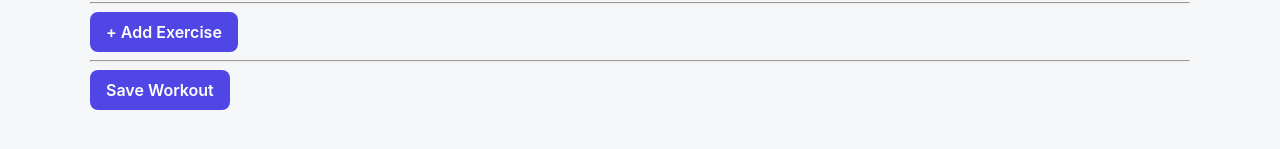
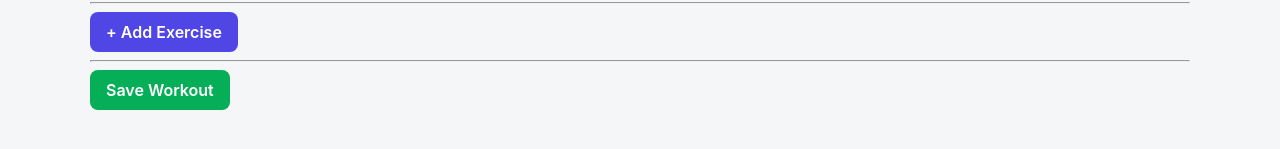
Before and after one commit to alex-sav92/gym-track, an Angular app in the folder gym-track/: page / in a window 1280 px wide. Shown: the part 437-586 px from the top of the page. Built offline with nearby package versions, Linux system fonts and the light colour scheme; no server answers; the database is empty.

Commit message:
save workout button differnet style

```diff
--- a/gym-track/src/app/features/workouts/workout-editor/workout-editor.component.html
+++ b/gym-track/src/app/features/workouts/workout-editor/workout-editor.component.html
@@ -354,7 +354,7 @@
 <hr>
 
 <button
-  type="button"
+  type="button" class="green"
   (click)="saveWorkout()"
   [disabled]="saving">
 
--- a/gym-track/src/styles.css
+++ b/gym-track/src/styles.css
@@ -72,6 +72,10 @@ button {
   font-weight: 600;
 }
 
+.green {
+  background: #06af57;
+}
+
 button:hover:not(:disabled) {
   background: #4338ca;
 }
```
